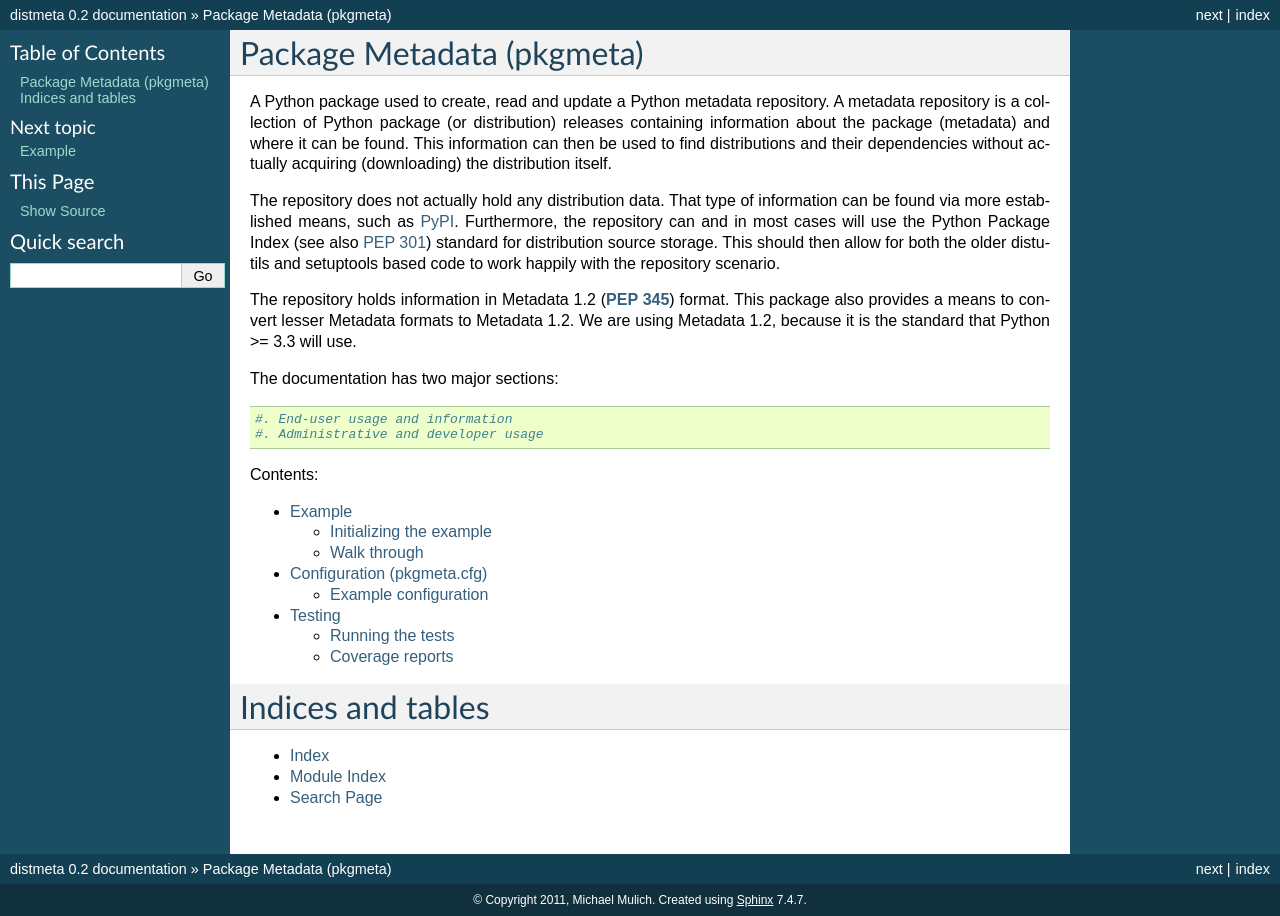
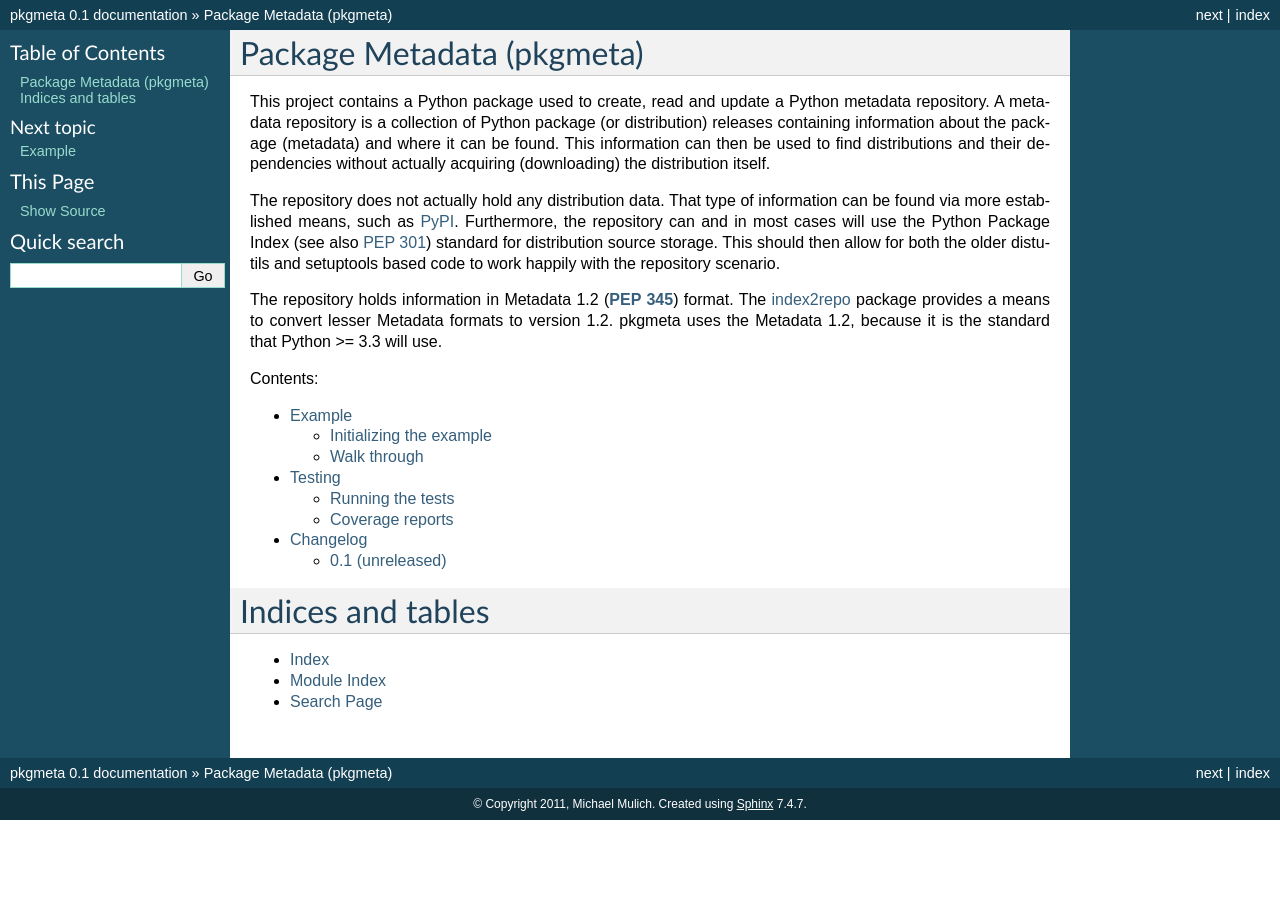
Before and after one commit to mmulich/pkgmeta, a Sphinx documentation site: the page built from docs/source/index.rst, in a window 1280 px wide. Built offline with Sphinx 7.4.7, drawn with Linux system fonts in a browser that asks for light colours.

Commit message:
Documentation corrections and the addition of more information.

```diff
--- a/docs/source/conf.py
+++ b/docs/source/conf.py
@@ -40,7 +40,7 @@
 master_doc = 'index'
 
 # General information about the project.
-project = u'distmeta'
+project = u'pkgmeta'
 copyright = u'2011, Michael Mulich'
 
 # The version info for the project you're documenting, acts as replacement for
@@ -50,7 +50,7 @@
 # The short X.Y version.
 version = '0.2'
 # The full version, including alpha/beta/rc tags.
-release = '0.2'
+release = '0.1'
 
 # The language for content autogenerated by Sphinx. Refer to documentation
 # for a list of supported languages.
--- a/docs/source/index.rst
+++ b/docs/source/index.rst
@@ -1,7 +1,8 @@
 Package Metadata (pkgmeta)
 ==========================
 
-A Python package used to create, read and update a Python metadata
+This project contains a Python package
+used to create, read and update a Python metadata
 repository. A metadata repository is a collection of Python
 package (or distribution)
 releases containing information about the package (metadata)
@@ -22,16 +23,11 @@
 to work happily with the repository scenario.
 
 The repository holds information in Metadata 1.2 (:pep:`345`) format.
-This package also provides a means
-to convert lesser Metadata formats
-to Metadata 1.2.
-We are using Metadata 1.2,
+The `index2repo <https://github.com/pumazi/index2repo>`_ package
+provides a means to convert lesser Metadata formats
+to version 1.2.
+pkgmeta uses the Metadata 1.2,
 because it is the standard that Python >= 3.3 will use.
-
-The documentation has two major sections::
-
-#. End-user usage and information
-#. Administrative and developer usage
 
 Contents:
 
```
Also changed, not shown: other parts of docs/source/index.rst (+1 -1 lines), README.rst (+3 -7 lines), docs/source/changes.rst (added, +14 -0 lines), 1 other file.
